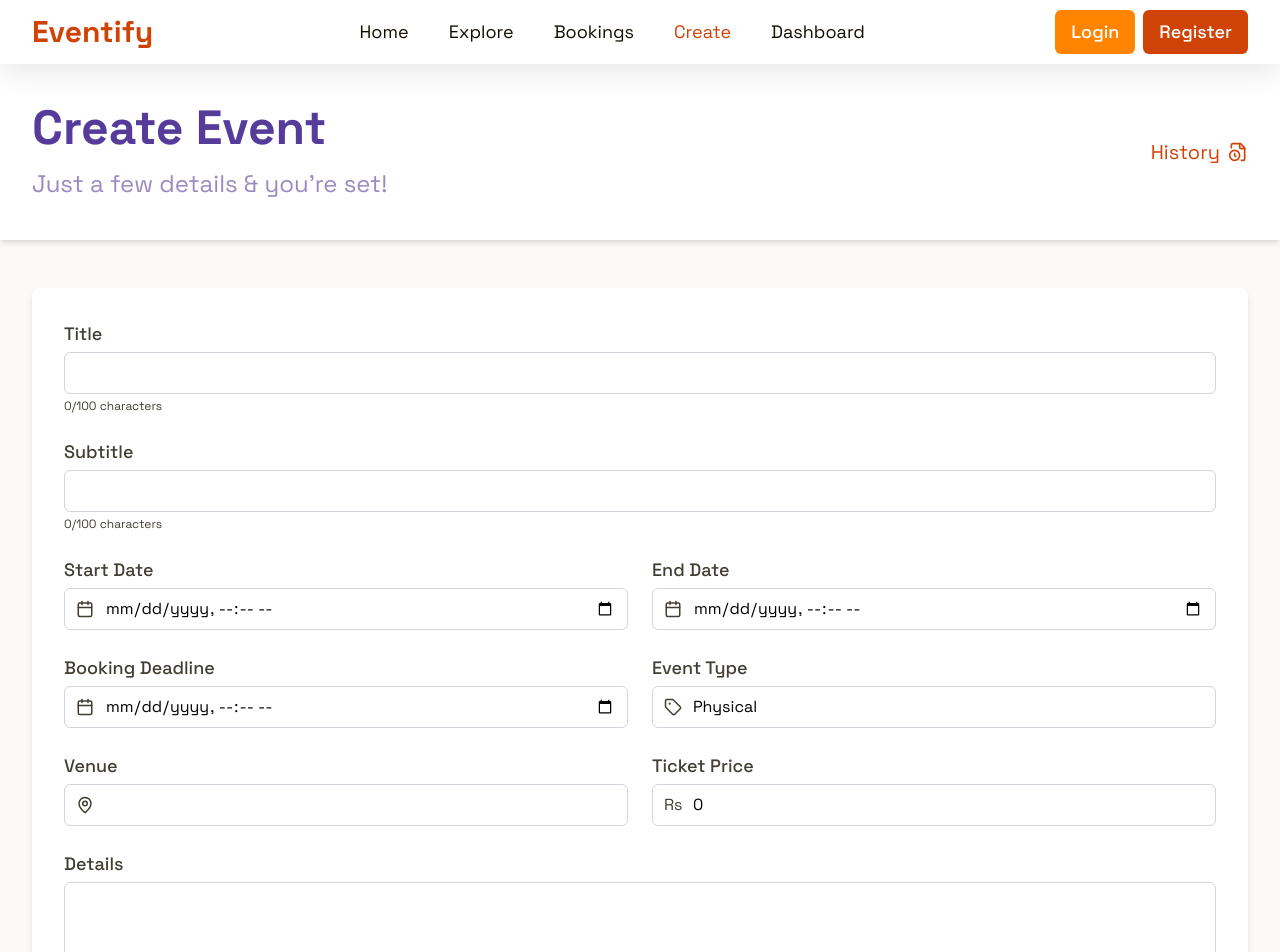
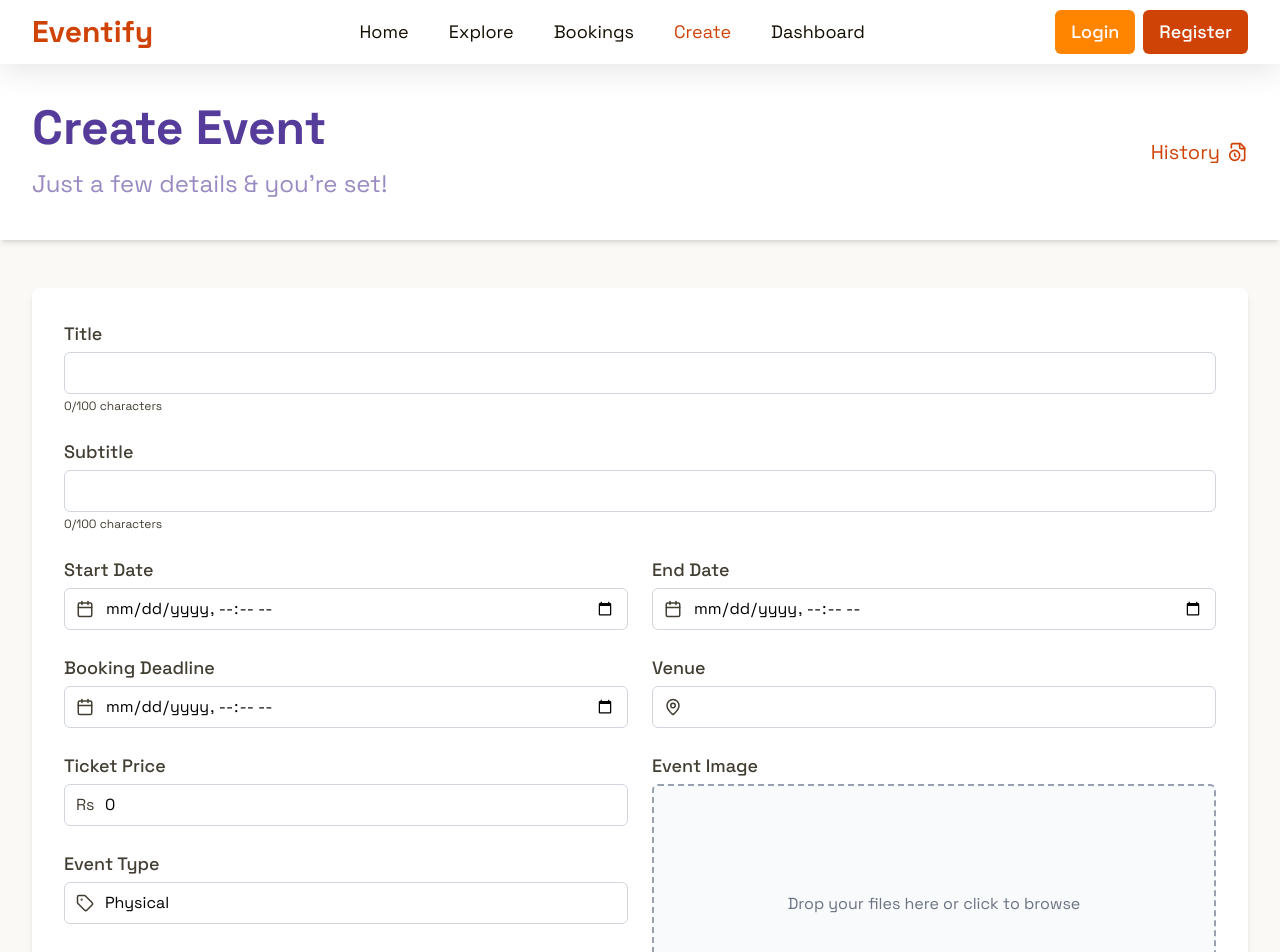
Before and after one commit to SuyanShrestha/eventify-frontend, a React (Vite) app: page /create in a window 1280 px wide. Shown: the top 952 px of the page. Built offline with nearby package versions, Linux system fonts and the light colour scheme.

Commit message:
feat: add image dropdown while creating events

```diff
--- a/package.json
+++ b/package.json
@@ -24,6 +24,7 @@
     "react": "^18.3.1",
     "react-datetime-picker": "^6.0.1",
     "react-dom": "^18.3.1",
+    "react-dropzone": "^14.3.8",
     "react-icons": "^5.5.0",
     "react-markdown": "^10.0.0",
     "react-modal-sheet": "^4.0.1",
--- /dev/null
+++ b/src/components/ui/ImageDragDrop.tsx
@@ -0,0 +1,87 @@
+import React, { useCallback, useState } from "react";
+import { useDropzone } from "react-dropzone";
+import { CircleX } from "../../assets/icons";
+
+interface ImageDragDropProps {
+  dataUrl: string | null;
+  onChange: (dataUrl: string) => void;
+}
+
+const ImageDragDrop: React.FC<ImageDragDropProps> = ({ dataUrl, onChange }) => {
+  const [preview, setPreview] = useState<string | null>(dataUrl);
+
+  const onDrop = useCallback(
+    (acceptedFiles: File[]) => {
+      const file = acceptedFiles[0];
+
+      // checking if its image
+      if (file && file.type.startsWith("image/")) {
+        const reader = new FileReader();
+
+        reader.onloadend = () => {
+          const base64 = reader.result as string;
+          setPreview(base64);
+          onChange(base64);
+        };
+
+        reader.readAsDataURL(file);
+      } else {
+        alert("Please upload a valid image file");
+      }
+    },
+    [onChange]
+  );
+
+  const handleRemoveImage = (e: React.MouseEvent) => {
+    e.stopPropagation();
+    setPreview(null);
+    onChange(null);
+  };
+
+  const { getRootProps, getInputProps, isDragActive } = useDropzone({
+    onDrop,
+    maxFiles: 1,
+  });
+
+  return (
+    <div
+      {...getRootProps()}
+      className="h-full w-full border-2 border-dashed border-gray-400 rounded-md flex justify-center items-center bg-gray-50"
+    >
+      <input {...getInputProps()} />
+      {preview ? (
+        isDragActive ? (
+          <div className="w-[100%s]">
+            <svg
+              xmlns="http://www.w3.org/2000/svg"
+              viewBox="0 0 24 24"
+              height="50"
+              width="50"
+              fill="currentColor"
+            >
+              <path d="M1 14.5C1 12.1716 2.22429 10.1291 4.06426 8.9812C4.56469 5.044 7.92686 2 12 2C16.0731 2 19.4353 5.044 19.9357 8.9812C21.7757 10.1291 23 12.1716 23 14.5C23 17.9216 20.3562 20.7257 17 20.9811L7 21C3.64378 20.7257 1 17.9216 1 14.5ZM16.8483 18.9868C19.1817 18.8093 21 16.8561 21 14.5C21 12.927 20.1884 11.4962 18.8771 10.6781L18.0714 10.1754L17.9517 9.23338C17.5735 6.25803 15.0288 4 12 4C8.97116 4 6.42647 6.25803 6.0483 9.23338L5.92856 10.1754L5.12288 10.6781C3.81156 11.4962 3 12.927 3 14.5C3 16.8561 4.81833 18.8093 7.1517 18.9868L7.325 19H16.675L16.8483 18.9868ZM13 13V17H11V13H8L12 8L16 13H13Z"></path>
+            </svg>
+          </div>
+        ) : (
+          <div className="relative w-full h-full flex justify-center items-center">
+            <img
+              src={preview}
+              alt="Preview"
+              className="object-contain max-h-full max-w-full"
+            />
+            <button
+              onClick={handleRemoveImage}
+              className="absolute top-2 right-2 bg-white rounded-full p-1 shadow-md"
+            >
+              <CircleX size={24} className="text-gray-500 hover:text-red-500 cursor-pointer" />
+            </button>
+          </div>
+        )
+      ) : (
+        <p className="text-gray-500">Drop your files here or click to browse</p>
+      )}
+    </div>
+  );
+};
+
+export default ImageDragDrop;
--- a/src/components/ui/index.ts
+++ b/src/components/ui/index.ts
@@ -5,5 +5,6 @@ import CarouselComponent from "./Carousel";
 import PreLoader from "./Preloader";
 import LottieComponent from "./LottieComponent";
 import EmptyLottie from "./EmptyLottie";
+import ImageDragDrop from "./ImageDragDrop";
 
-export {Card, CarouselComponent, PreLoader, Badge, Button, LottieComponent, EmptyLottie}
+export {Card, CarouselComponent, PreLoader, Badge, Button, LottieComponent, EmptyLottie, ImageDragDrop}
--- a/src/pages/CreateEvent.tsx
+++ b/src/pages/CreateEvent.tsx
@@ -3,6 +3,7 @@ import { useEffect, useState } from "react";
 import { Calendar, FileClock, MapPin, Tag } from "../assets/icons";
 import { useToast } from "../hooks";
 import { validateEventForm } from "../helpers";
+import { ImageDragDrop } from "../components/ui";
 // import MarkdownEditor from "../components/MarkdownEditor";
 // import Delta from "quill-delta";
 
@@ -17,9 +18,15 @@ const CreateEvent: React.FC = () => {
     venue: "",
     ticketPrice: 0,
     details: "",
+    imgSrc: null,
   });
 
-  useEffect(() => console.log("event details: ", event.details), [event]);
+  useEffect(() => {
+    console.log("Event details: ", event.details);
+    if (event.imgSrc) {
+      console.log("Image Source: ", event.imgSrc);
+    }
+  }, [event]);
 
   const { showToast } = useToast();
 
@@ -28,6 +35,10 @@ const CreateEvent: React.FC = () => {
       const { name, value } = e.target;
       setEvent((prev) => ({ ...prev, [name]: value }));
     }
+  };
+
+  const handleImageChange = (newDataUrl: string) => {
+    setEvent((prev) => ({ ...prev, imgSrc: newDataUrl }));
   };
 
   // const handleQuillChange = (content: string, delta: Delta, source: string) => {
@@ -229,33 +240,6 @@ const CreateEvent: React.FC = () => {
                 </div>
               </div>
 
-              {/* Event Type */}
-              <div>
-                <label
-                  htmlFor="eventType"
-                  className="block text-md sm:text-lg font-medium text-primary-text-400 mb-1"
-                >
-                  Event Type
-                </label>
-                <div className="relative">
-                  <Tag
-                    className="absolute left-3 top-1/2 transform -translate-y-1/2 text-primary-text-400"
-                    size={18}
-                  />
-                  <select
-                    id="eventType"
-                    name="eventType"
-                    value={event.eventType}
-                    onChange={handleInputChange}
-                    className="w-full pl-10 pr-3 py-2 border border-gray-300 rounded-md focus:outline-none focus:ring-1 focus:ring-accent-400 appearance-none"
-                    required
-                  >
-                    <option value="physical">Physical</option>
-                    <option value="remote">Remote</option>
-                  </select>
-                </div>
-              </div>
-
               {/* Venue */}
               <div>
                 <label
@@ -281,31 +265,74 @@ const CreateEvent: React.FC = () => {
                 </div>
               </div>
 
-              {/* Ticket Price */}
+              <div className="space-y-6">
+                {/* Ticket Price */}
+                <div>
+                  <label
+                    htmlFor="ticketPrice"
+                    className="block text-md sm:text-lg font-medium text-primary-text-400 mb-1"
+                  >
+                    Ticket Price
+                  </label>
+                  <div className="relative">
+                    <span className="absolute left-3 top-1/2 transform -translate-y-1/2 text-primary-text-400">
+                      Rs
+                    </span>
+                    <input
+                      type="text"
+                      id="ticketPrice"
+                      name="ticketPrice"
+                      value={event.ticketPrice}
+                      onChange={handleInputChange}
+                      className="w-full pl-10 pr-3 py-2 border border-gray-300 rounded-md focus:outline-none focus:ring-1 focus:ring-accent-400"
+                      placeholder="0 for free event"
+                      required
+                    />
+                  </div>
+                </div>
+
+                {/* Event Type */}
+                <div>
+                  <label
+                    htmlFor="eventType"
+                    className="block text-md sm:text-lg font-medium text-primary-text-400 mb-1"
+                  >
+                    Event Type
+                  </label>
+                  <div className="relative">
+                    <Tag
+                      className="absolute left-3 top-1/2 transform -translate-y-1/2 text-primary-text-400"
+                      size={18}
+                    />
+                    <select
+                      id="eventType"
+                      name="eventType"
+                      value={event.eventType}
+                      onChange={handleInputChange}
+                      className="w-full pl-10 pr-3 py-2 border border-gray-300 rounded-md focus:outline-none focus:ring-1 focus:ring-accent-400 appearance-none"
+                      required
+                    >
+                      <option value="physical">Physical</option>
+                      <option value="remote">Remote</option>
+                    </select>
+                  </div>
+                </div>
+              </div>
+
               <div>
                 <label
-                  htmlFor="ticketPrice"
+                  htmlFor="eventImage"
                   className="block text-md sm:text-lg font-medium text-primary-text-400 mb-1"
                 >
-                  Ticket Price
+                  Event Image
                 </label>
-                <div className="relative">
-                  <span className="absolute left-3 top-1/2 transform -translate-y-1/2 text-primary-text-400">
-                    Rs
-                  </span>
-                  <input
-                    type="text"
-                    id="ticketPrice"
-                    name="ticketPrice"
-                    value={event.ticketPrice}
-                    onChange={handleInputChange}
-                    className="w-full pl-10 pr-3 py-2 border border-gray-300 rounded-md focus:outline-none focus:ring-1 focus:ring-accent-400"
-                    placeholder="0 for free event"
-                    required
+                <div className="bg-gray-100 w-full h-60 flex justify-center items-center rounded-md">
+                  <ImageDragDrop
+                    dataUrl={event.imgSrc}
+                    onChange={handleImageChange}
                   />
                 </div>
               </div>
-
               {/* <MarkdownEditor
                 value={event.details}
                 onChange={handleQuillChange}
```
Also changed, not shown: 1 other file (tests, documents, lock files or other folders).
